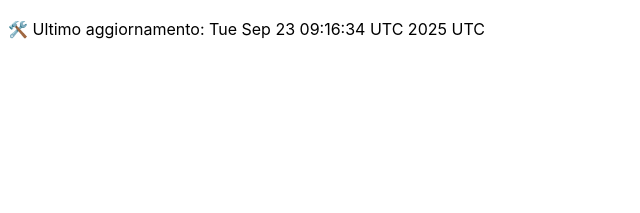
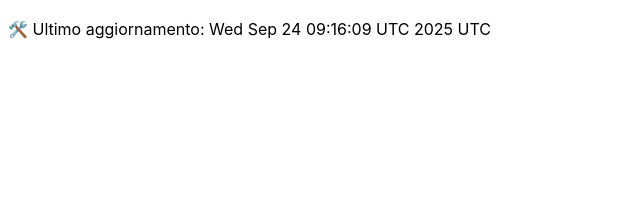
Before and after one commit to DanteTrb/DanteTrb.github.io, a Jekyll site: the page built from badges.md, in a window 1280 px wide. Shown: the top 213 px of the page, without its empty margins (0-640 px from the left). Built offline with Jekyll 4.4.1, drawn with Linux system fonts in a browser that asks for light colours; our own code applies the rules of GitHub Pages for plain Markdown files.

Commit message:
🛠️ Aggiornamento automatico badge

```diff
--- a/badges.md
+++ b/badges.md
@@ -1 +1 @@
-🛠️ Ultimo aggiornamento: Tue Sep 23 09:16:34 UTC 2025 UTC
+🛠️ Ultimo aggiornamento: Wed Sep 24 09:16:09 UTC 2025 UTC
```
